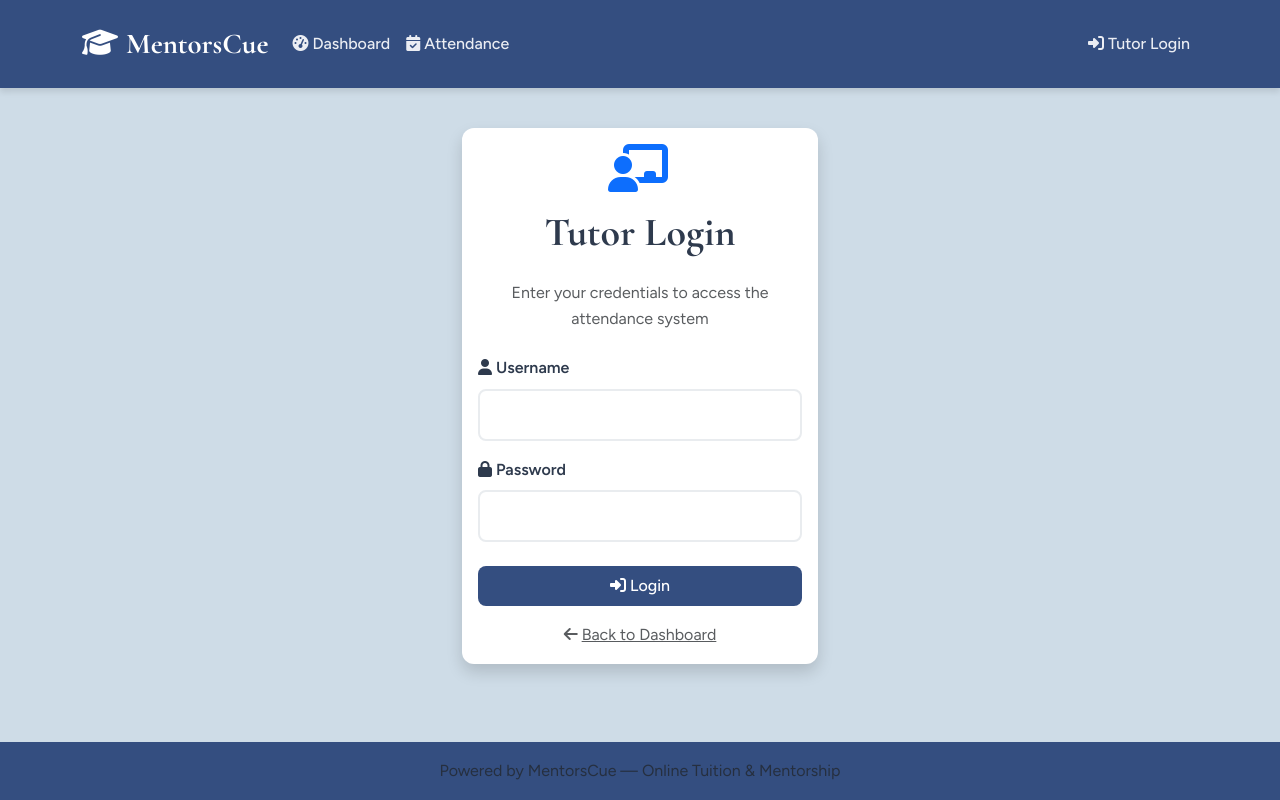
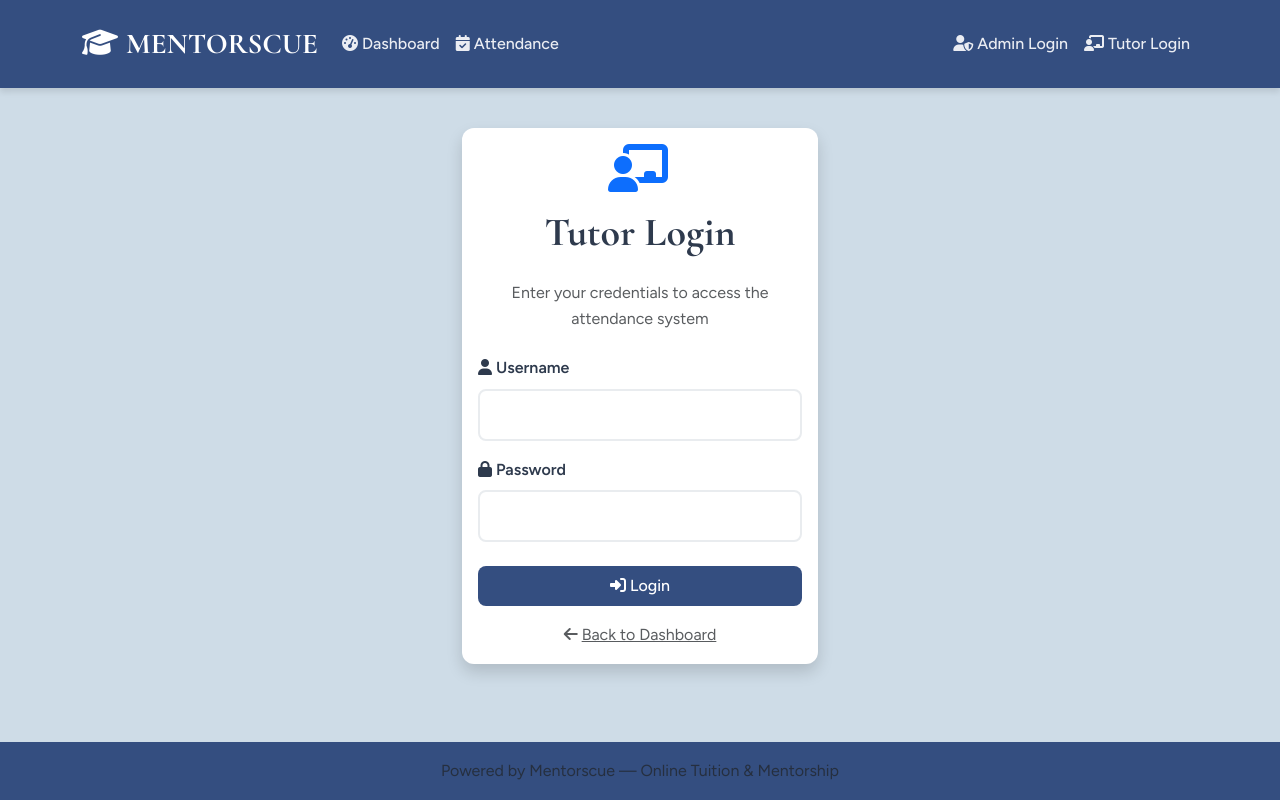
Before and after one commit to Irfan-Habeeb/Mentorscue-tutors, a Flask app: page /tutor_login in a window 1280 px wide. Run offline with Flask 3, Linux system fonts and the light colour scheme.

Commit message:
Prepare the application for deployment and add admin authentication
Adds gunicorn, configures production settings, implements admin login, and creates deployment files.

Replit-Commit-Author: Agent
Replit-Commit-Session-Id: b164da17-8560-4f66-a181-d326f1234001
Replit-Commit-Screenshot-Url: https://storage.googleapis.com/screenshot-production-us-central1/6b452972-2cd2-4d02-a529-51efff1f9ccf/902301eb-2326-4c65-8352-95079a3aa3ec.jpg

```diff
--- a/app.py
+++ b/app.py
@@ -5,8 +5,9 @@ from flask_sqlalchemy import SQLAlchemy
 from sqlalchemy.orm import DeclarativeBase
 from werkzeug.middleware.proxy_fix import ProxyFix
 
-# Enable debug logging
-logging.basicConfig(level=logging.DEBUG)
+# Set appropriate logging level for production
+log_level = logging.INFO if os.environ.get('FLASK_ENV') == 'production' else logging.DEBUG
+logging.basicConfig(level=log_level)
 
 class Base(DeclarativeBase):
     pass
@@ -19,7 +20,9 @@ app.secret_key = os.environ.get("SESSION_SECRET", "dev-secret-key-change-in-prod
 app.wsgi_app = ProxyFix(app.wsgi_app, x_proto=1, x_host=1)
 
 # Configure the database
-app.config["SQLALCHEMY_DATABASE_URI"] = os.environ.get("DATABASE_URL", "sqlite:///mentorscue.db")
+# Use proper path for SQLite in production
+sqlite_path = os.path.join(os.path.dirname(os.path.abspath(__file__)), 'mentorscue.db')
+app.config["SQLALCHEMY_DATABASE_URI"] = os.environ.get("DATABASE_URL", f"sqlite:///{sqlite_path}")
 app.config["SQLALCHEMY_ENGINE_OPTIONS"] = {
     "pool_recycle": 300,
     "pool_pre_ping": True,
@@ -33,8 +36,18 @@ with app.app_context():
     import models
     db.create_all()
 
+    # Create default admin user if none exists
+    from models import Admin
+    if not Admin.query.first():
+        default_admin = Admin(username='admin')
+        default_admin.set_password('admin123')  # Change this in production
+        db.session.add(default_admin)
+        db.session.commit()
+        print("Default admin user created: username='admin', password='admin123'")
+
 # Import routes
 import routes
 
-if __name__ == '__main__':
-    app.run(host='0.0.0.0', port=5000, debug=True)
+# Production-ready: Remove debug mode and app.run() for deployment
+# if __name__ == '__main__':
+#     app.run(host='0.0.0.0', port=5000, debug=False)
--- a/main.py
+++ b/main.py
@@ -1,4 +1,4 @@
 from app import app
 
-if __name__ == '__main__':
-    app.run(host='0.0.0.0', port=5000, debug=True)
+# For Gunicorn deployment, the app object is imported directly
+# No need for app.run() in production
--- a/routes.py
+++ b/routes.py
@@ -1,17 +1,55 @@
 from flask import render_template, request, redirect, url_for, flash, session, make_response
 from app import app, db
-from models import Student, Tutor, Attendance
+from models import Admin, Student, Tutor, Attendance
 from datetime import datetime, date
 from utils import generate_parent_invoice, generate_tutor_invoice
 import logging
+from functools import wraps
 
 logger = logging.getLogger(__name__)
 
+# Admin authentication decorator
+def admin_required(f):
+    @wraps(f)
+    def decorated_function(*args, **kwargs):
+        if 'admin_id' not in session:
+            flash('Please log in to access the admin dashboard.', 'error')
+            return redirect(url_for('admin_login'))
+        return f(*args, **kwargs)
+    return decorated_function
+
 @app.route('/')
 def index():
-    return redirect(url_for('admin_dashboard'))
+    return redirect(url_for('admin_login'))
+
+# Admin Authentication Routes
+@app.route('/admin_login', methods=['GET', 'POST'])
+def admin_login():
+    if request.method == 'POST':
+        username = request.form['username']
+        password = request.form['password']
+
+        admin = Admin.query.filter_by(username=username).first()
+
+        if admin and admin.check_password(password):
+            session['admin_id'] = admin.id
+            session['admin_username'] = admin.username
+            flash(f'Welcome back, {admin.username}!', 'success')
+            return redirect(url_for('admin_dashboard'))
+        else:
+            flash('Invalid username or password.', 'error')
+
+    return render_template('admin_login.html')
+
+@app.route('/admin_logout')
+def admin_logout():
+    session.pop('admin_id', None)
+    session.pop('admin_username', None)
+    flash('You have been logged out.', 'info')
+    return redirect(url_for('admin_login'))
 
 @app.route('/admin')
+@admin_required
 def admin_dashboard():
     students = Student.query.all()
     tutors = Tutor.query.all()
@@ -28,6 +66,7 @@ def admin_dashboard():
 
 # Student Management Routes
 @app.route('/add_student', methods=['GET', 'POST'])
+@admin_required
 def add_student():
     if request.method == 'POST':
         try:
@@ -62,6 +101,7 @@ def add_student():
     return render_template('add_student.html', tutors=tutors)
 
 @app.route('/edit_student/<int:student_id>', methods=['GET', 'POST'])
+@admin_required
 def edit_student(student_id):
     student = Student.query.get_or_404(student_id)
 
@@ -90,6 +130,7 @@ def edit_student(student_id):
     return render_template('edit_student.html', student=student, tutors=tutors)
 
 @app.route('/delete_student/<int:student_id>')
+@admin_required
 def delete_student(student_id):
     try:
         student = Student.query.get_or_404(student_id)
@@ -106,6 +147,7 @@ def delete_student(student_id):
 
 # Tutor Management Routes
 @app.route('/add_tutor', methods=['GET', 'POST'])
+@admin_required
 def add_tutor():
     if request.method == 'POST':
         try:
@@ -140,6 +182,7 @@ def add_tutor():
     return render_template('add_tutor.html')
 
 @app.route('/edit_tutor/<int:tutor_id>', methods=['GET', 'POST'])
+@admin_required
 def edit_tutor(tutor_id):
     tutor = Tutor.query.get_or_404(tutor_id)
 
@@ -173,6 +216,7 @@ def edit_tutor(tutor_id):
     return render_template('edit_tutor.html', tutor=tutor)
 
 @app.route('/delete_tutor/<int:tutor_id>')
+@admin_required
 def delete_tutor(tutor_id):
     try:
         tutor = Tutor.query.get_or_404(tutor_id)
@@ -255,6 +299,7 @@ def tutor_submit():
 
 # Attendance Management Routes
 @app.route('/view_attendance')
+@admin_required
 def view_attendance():
     attendance_records = db.session.query(Attendance, Student, Tutor).join(
         Student, Attendance.student_id == Student.id
@@ -265,6 +310,7 @@ def view_attendance():
     return render_template('view_attendance.html', attendance_records=attendance_records)
 
 @app.route('/delete_attendance/<int:attendance_id>')
+@admin_required
 def delete_attendance(attendance_id):
     try:
         attendance = Attendance.query.get_or_404(attendance_id)
@@ -278,6 +324,7 @@ def delete_attendance(attendance_id):
     return redirect(url_for('view_attendance'))
 
 @app.route('/delete_all_attendance/<int:tutor_id>')
+@admin_required
 def delete_all_attendance(tutor_id):
     try:
         Attendance.query.filter_by(tutor_id=tutor_id).delete()
@@ -291,6 +338,7 @@ def delete_all_attendance(tutor_id):
 
 # PDF Invoice Routes
 @app.route('/generate_parent_invoice/<int:student_id>')
+@admin_required
 def generate_parent_invoice(student_id):
     try:
         student = Student.query.get_or_404(student_id)
@@ -307,6 +355,7 @@ def generate_parent_invoice(student_id):
         return redirect(url_for('admin_dashboard'))
 
 @app.route('/generate_tutor_invoice/<int:tutor_id>')
+@admin_required
 def generate_tutor_invoice(tutor_id):
     try:
         tutor = Tutor.query.get_or_404(tutor_id)
--- a/templates/base.html
+++ b/templates/base.html
@@ -3,7 +3,7 @@
 <head>
     <meta charset="UTF-8">
     <meta name="viewport" content="width=device-width, initial-scale=1.0">
-    <title>{% block title %}MentorsCue - Tuition Management System{% endblock %}</title>
+    <title>{% block title %}Mentorscue - Tuition Management System{% endblock %}</title>
 
     <!-- Bootstrap CSS -->
     <link href="https://cdn.jsdelivr.net/npm/bootstrap@5.3.0/dist/css/bootstrap.min.css" rel="stylesheet">
@@ -21,7 +21,7 @@
     <nav class="navbar navbar-expand-lg navbar-dark">
         <div class="container">
             <a class="navbar-brand" href="{{ url_for('admin_dashboard') }}">
-                <i class="fas fa-graduation-cap me-2"></i>MentorsCue
+                <i class="fas fa-graduation-cap me-2"></i>MENTORSCUE
             </a>
 
             <button class="navbar-toggler" type="button" data-bs-toggle="collapse" data-bs-target="#navbarNav">
@@ -43,7 +43,18 @@
                 </ul>
 
                 <ul class="navbar-nav">
-                    {% if session.tutor_id %}
+                    {% if session.admin_id %}
+                        <li class="nav-item">
+                            <span class="navbar-text me-3">
+                                <i class="fas fa-user-shield me-1"></i>Admin: {{ session.admin_username }}
+                            </span>
+                        </li>
+                        <li class="nav-item">
+                            <a class="nav-link" href="{{ url_for('admin_logout') }}">
+                                <i class="fas fa-sign-out-alt me-1"></i>Logout
+                            </a>
+                        </li>
+                    {% elif session.tutor_id %}
                         <li class="nav-item">
                             <span class="navbar-text me-3">
                                 <i class="fas fa-user me-1"></i>{{ session.tutor_name }}
@@ -56,8 +67,13 @@
                         </li>
                     {% else %}
                         <li class="nav-item">
+                            <a class="nav-link" href="{{ url_for('admin_login') }}">
+                                <i class="fas fa-user-shield me-1"></i>Admin Login
+                            </a>
+                        </li>
+                        <li class="nav-item">
                             <a class="nav-link" href="{{ url_for('tutor_login') }}">
-                                <i class="fas fa-sign-in-alt me-1"></i>Tutor Login
+                                <i class="fas fa-chalkboard-teacher me-1"></i>Tutor Login
                             </a>
                         </li>
                     {% endif %}
@@ -89,7 +105,7 @@
     <!-- Footer -->
     <footer class="footer mt-auto py-3">
         <div class="container text-center">
-            <span class="text-muted">Powered by MentorsCue — Online Tuition & Mentorship</span>
+            <span class="text-muted">Powered by Mentorscue — Online Tuition & Mentorship</span>
         </div>
     </footer>
 
```
Also changed, not shown: DEPLOYMENT.md (added, +139 -0 lines), models.py (+12 -0 lines), render.yaml (added, +22 -0 lines), requirements_render.txt (added, +8 -0 lines), templates/admin_login.html (added, +47 -0 lines), 1 other file.
